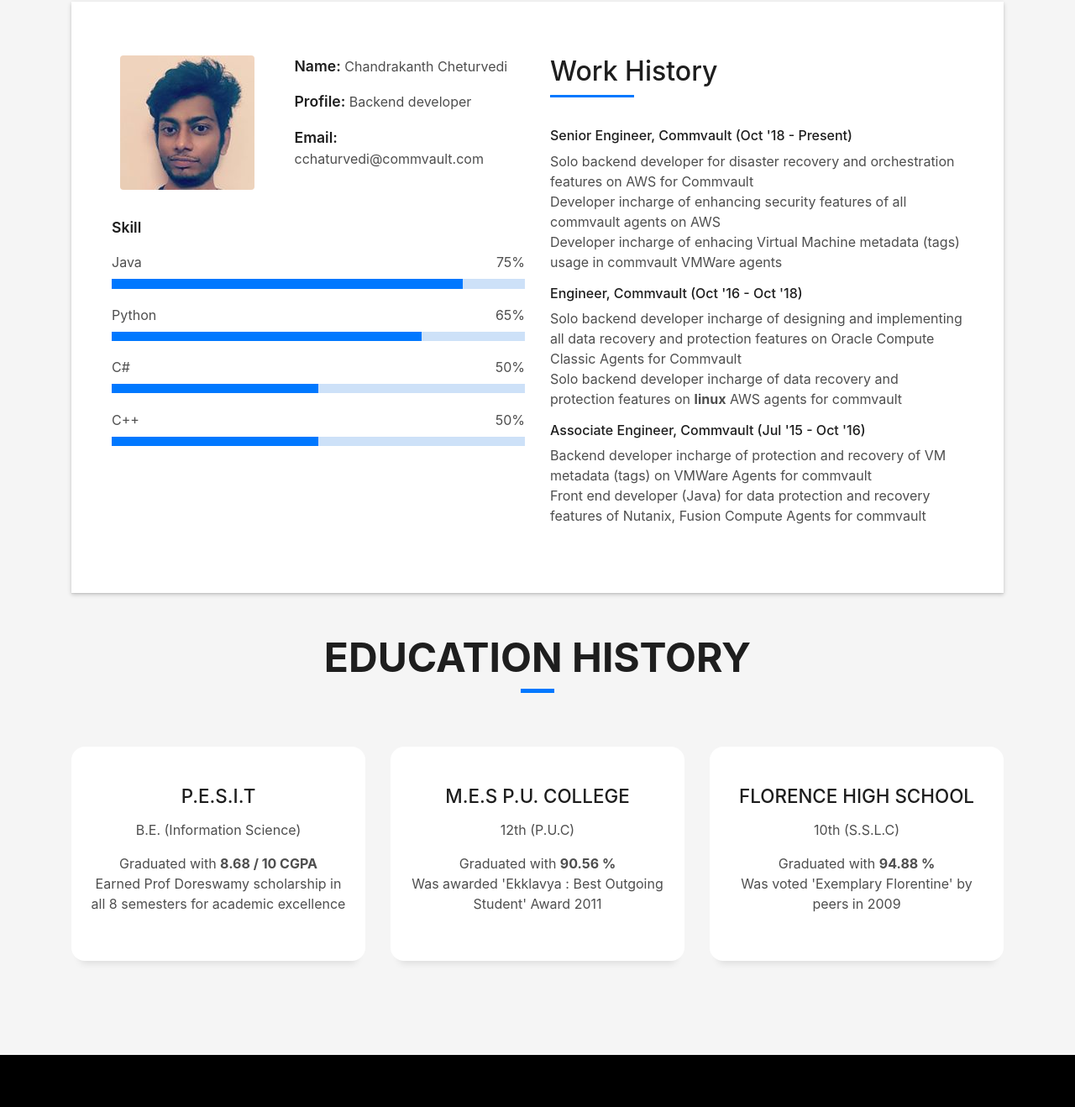
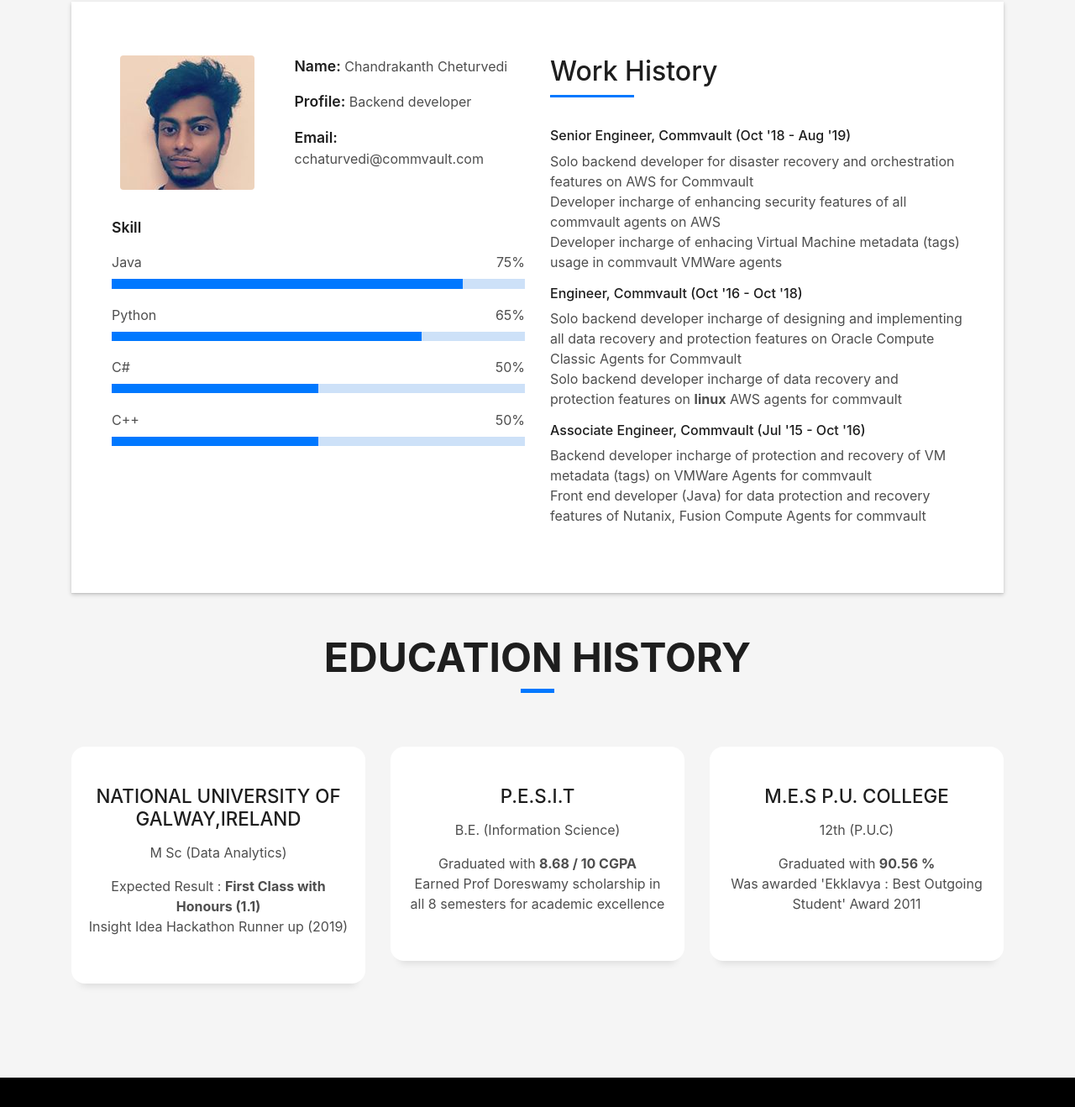
Before and after one commit to cheturvedi/cheturvedi.github.io, a plain HTML site: page index.html in a window 1280 px wide. Shown: the part 862-2180 px from the top of the page at 84% size. Drawn offline with Linux system fonts and the light colour scheme; files whose address does not match are found by name.

Commit message:
Adding NUIG info

```diff
--- a/index.html
+++ b/index.html
@@ -139,7 +139,7 @@
                     </h5>
                   </div>
                   <p class="lead">
-                    <h6>Senior Engineer, Commvault (Oct '18 - Present)</h6>
+                    <h6>Senior Engineer, Commvault (Oct '18 - Aug '19)</h6>
                     Solo backend developer for disaster recovery and orchestration features on AWS for Commvault<br>
                     Developer incharge of enhancing security features of all commvault agents on AWS<br>
                     Developer incharge of enhacing Virtual Machine metadata (tags) usage in commvault VMWare agents<br>
@@ -182,6 +182,23 @@
         </div>
       </div>
       <div class="row">
+		<div class="col-md-4">
+          <div class="service-box">
+            <!--<div class="service-ico">
+              <span class="ico-circle"><i class="ion-camera"></i></span>
+            </div> -->
+            <div class="service-content">
+              <h2 class="s-title">National University of Galway,Ireland</h2>
+              <p class="subtitle-a text-center">
+                  M Sc (Data Analytics)
+              </p>
+              <p class="s-description text-center">
+                  Expected Result : <b>First Class with Honours (1.1) </b> <br>
+                  Insight Idea Hackathon Runner up (2019)
+              </p>
+            </div>
+          </div>
+        </div>
         <div class="col-md-4">
           <div class="service-box">
             <!--<div class="service-ico">
@@ -216,23 +233,7 @@
             </div>
           </div>
         </div>
-        <div class="col-md-4">
-          <div class="service-box">
-            <!--<div class="service-ico">
-              <span class="ico-circle"><i class="ion-camera"></i></span>
-            </div> -->
-            <div class="service-content">
-              <h2 class="s-title">Florence High School</h2>
-              <p class="subtitle-a text-center">
-                  10th (S.S.L.C)
-              </p>
-              <p class="s-description text-center">
-                  Graduated with <b>94.88 %</b> <br>
-                  Was voted 'Exemplary Florentine' by peers in 2009
-              </p>
-            </div>
-          </div>
-        </div>
+
 
       </div>
     </div>
```
